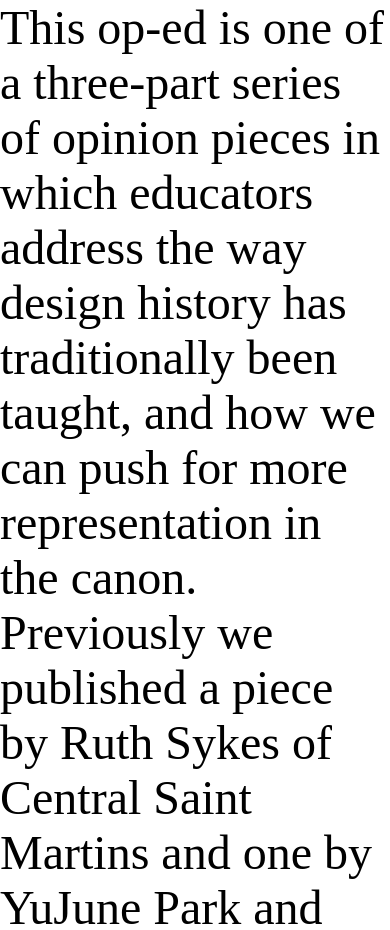
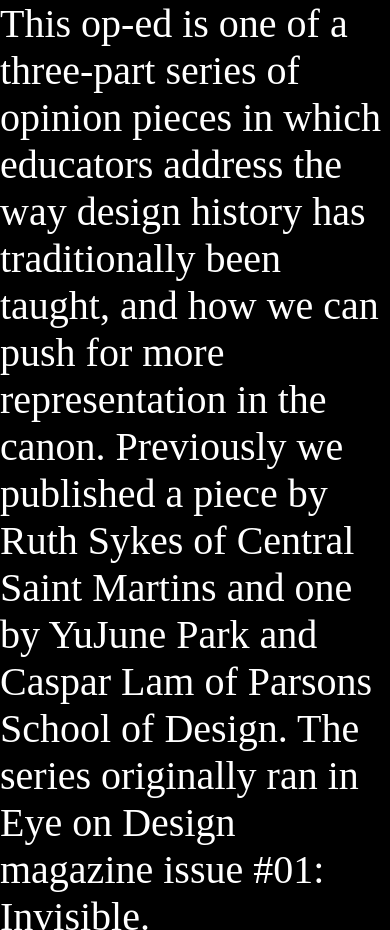
Before and after one commit to alisq/GD2-lessons, a plain HTML site: page 08 - more jquery demos/index.html in a window 390 px wide. Shown: the top 930 px of the page. Drawn offline with nearby package versions, Linux system fonts and the light colour scheme; some packages are replaced by stand-ins of ours; a script that the page names is missing.

Commit message:
more scripts
scroll, library, css stuff

```diff
--- a/08 - more jquery demos/index.html
+++ b/08 - more jquery demos/index.html
@@ -41,9 +41,11 @@
  -->
 
 
+
+
     <div class="main-text">
         <p>
-        This op-ed is one of a three-part series of opinion pieces in which educators address the way design history has traditionally been taught, and how we can push for more representation in the canon. Previously we published a piece by Ruth Sykes of Central Saint Martins and one by YuJune Park and Caspar Lam of Parsons School of Design. The series originally ran in Eye on Design magazine issue #01: Invisible.
+        <strong>This op-ed is one of a three-part series of opinion pieces in which educators address the way design history has traditionally been taught,</strong> and how we can push for more representation in the canon. Previously we published a piece by Ruth Sykes of Central Saint Martins and one by YuJune Park and Caspar Lam of Parsons School of Design. The series originally ran in Eye on Design magazine issue #01: Invisible.
         </p>
         <p>
 
@@ -90,6 +92,8 @@
 
 
         <script src="https://code.jquery.com/jquery-3.5.1.min.js" integrity="sha256-9/aliU8dGd2tb6OSsuzixeV4y/faTqgFtohetphbbj0=" crossorigin="anonymous"></script>
+        <script src="https://cdnjs.cloudflare.com/ajax/libs/jquery-scrollTo/2.1.2/jquery.scrollTo.min.js"></script>
+
         <script src="script.js"></script>
     </body>
 </html>
--- a/08 - more jquery demos/script.js
+++ b/08 - more jquery demos/script.js
@@ -1,14 +1,15 @@
 $(document).click(function(){
-	$(".container").toggleClass("clicked")
+	//$(".container").toggleClass("clicked")
+	$(document).scrollTo(".hidden",2000);
 })
 
 
 
+	docHeight = $(document).height();
+	winHeight = $(window).height();
 
 $(document).scroll(function(){
 
-	docHeight = $(document).height();
-	winHeight = $(window).height();
 	fromTop = $(document).scrollTop();
 
 	scrollRatio = fromTop/(docHeight-winHeight)
@@ -32,6 +33,6 @@
 
 
 
-	console.log(scrollRatio);
+//	console.log(scrollRatio);
 
 })
--- a/08 - more jquery demos/style.css
+++ b/08 - more jquery demos/style.css
@@ -4,8 +4,12 @@
 	margin:0;
 }
 
+html {
+	font-size:20px;
+}
+
 body {
-	font-size:3rem;
+
 }
 
 .main-text {
@@ -14,6 +18,7 @@
 }
 	p {
 		margin-bottom:1em;
+		font-size:2rem;
 
 		}
 
@@ -41,6 +46,23 @@
 	right:50px;
 }
 
+strong {
+	font-size:2rem;
+	font-weight:normal;
+}
+
+
+@media (max-width:1000px) {
+
+
+	body {
+		background:black;
+		color:white;
+	}
+
+
+}
+
 /*
 
 THIS IS THE CONTAINER TOGGLE CSS FOR ALEX
```
